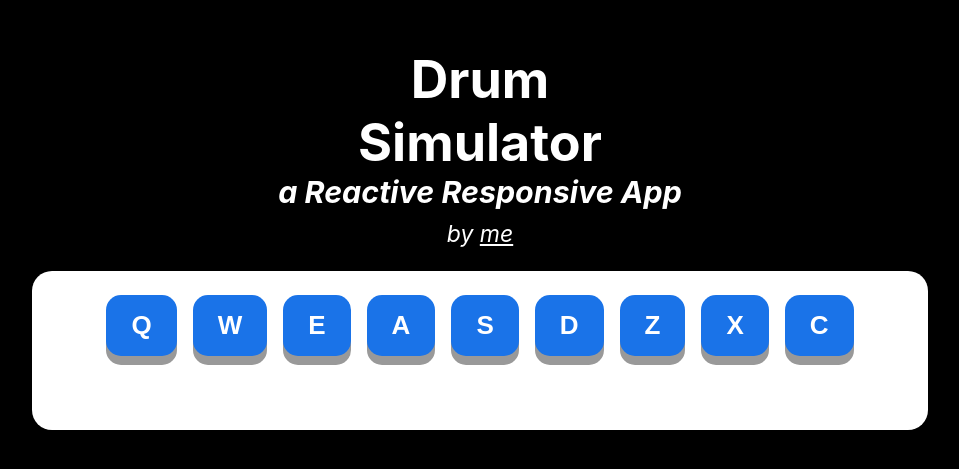
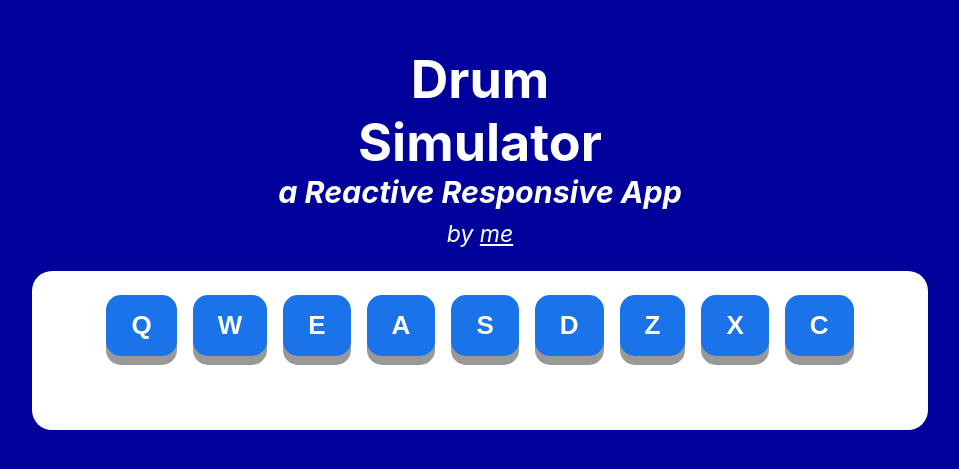
Before and after one commit to DiegoGorgazzi/drum-machine, a React (Create React App) app: page / in a window 1280 px wide. Shown: the part 171-640 px from the top of the page, without its empty margins (160-1119 px from the left). Built offline with nearby package versions, Linux system fonts and the light colour scheme.

Commit message:
Change App background color to dark blue

```diff
--- a/src/App.css
+++ b/src/App.css
@@ -4,7 +4,7 @@
   flex-direction: column;
   align-items: center;
   min-height: 100vh;
-  background-color: black;
+  background-color: #00009b;
   text-align: center;
   font-size: calc(10px + 2vmin);
 }
```
